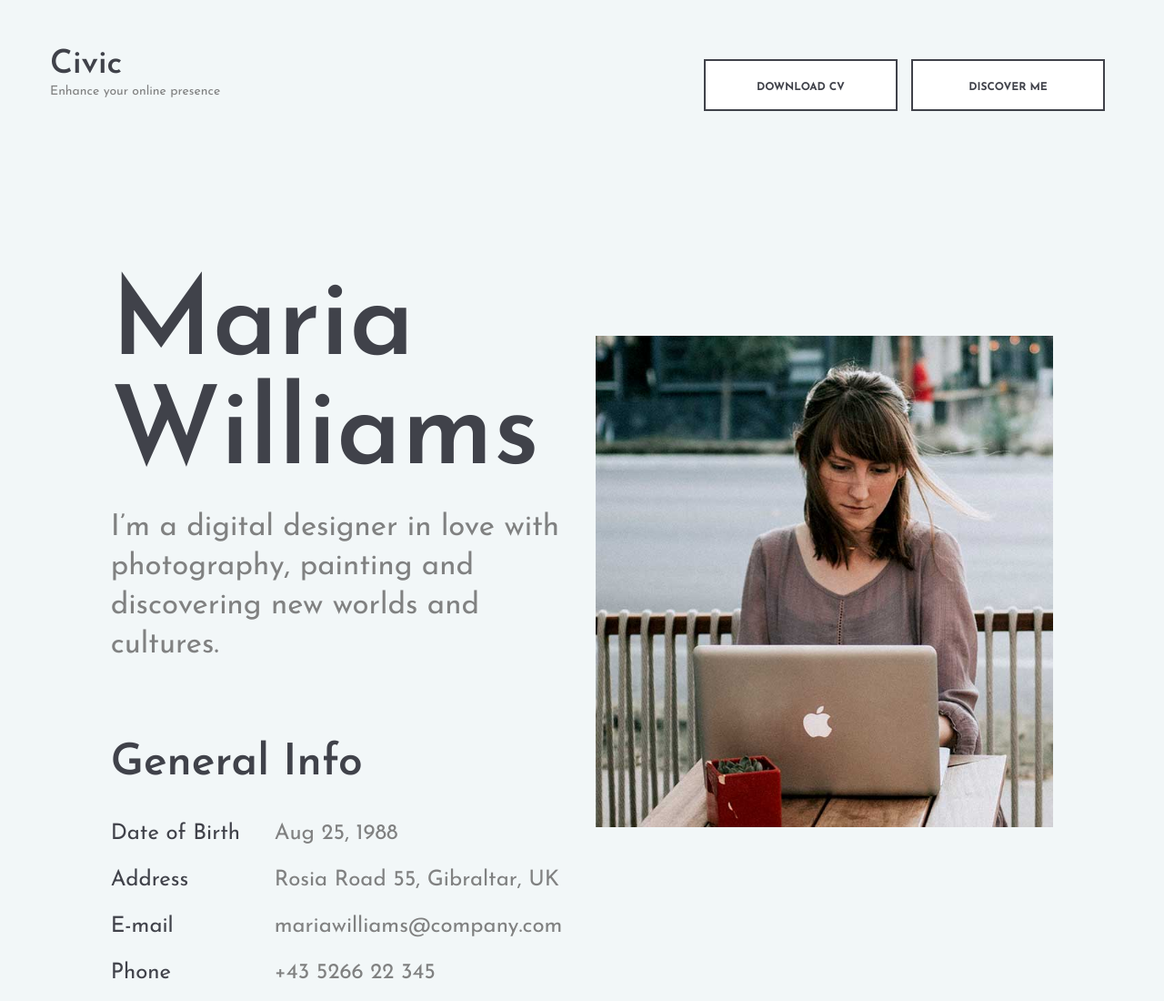
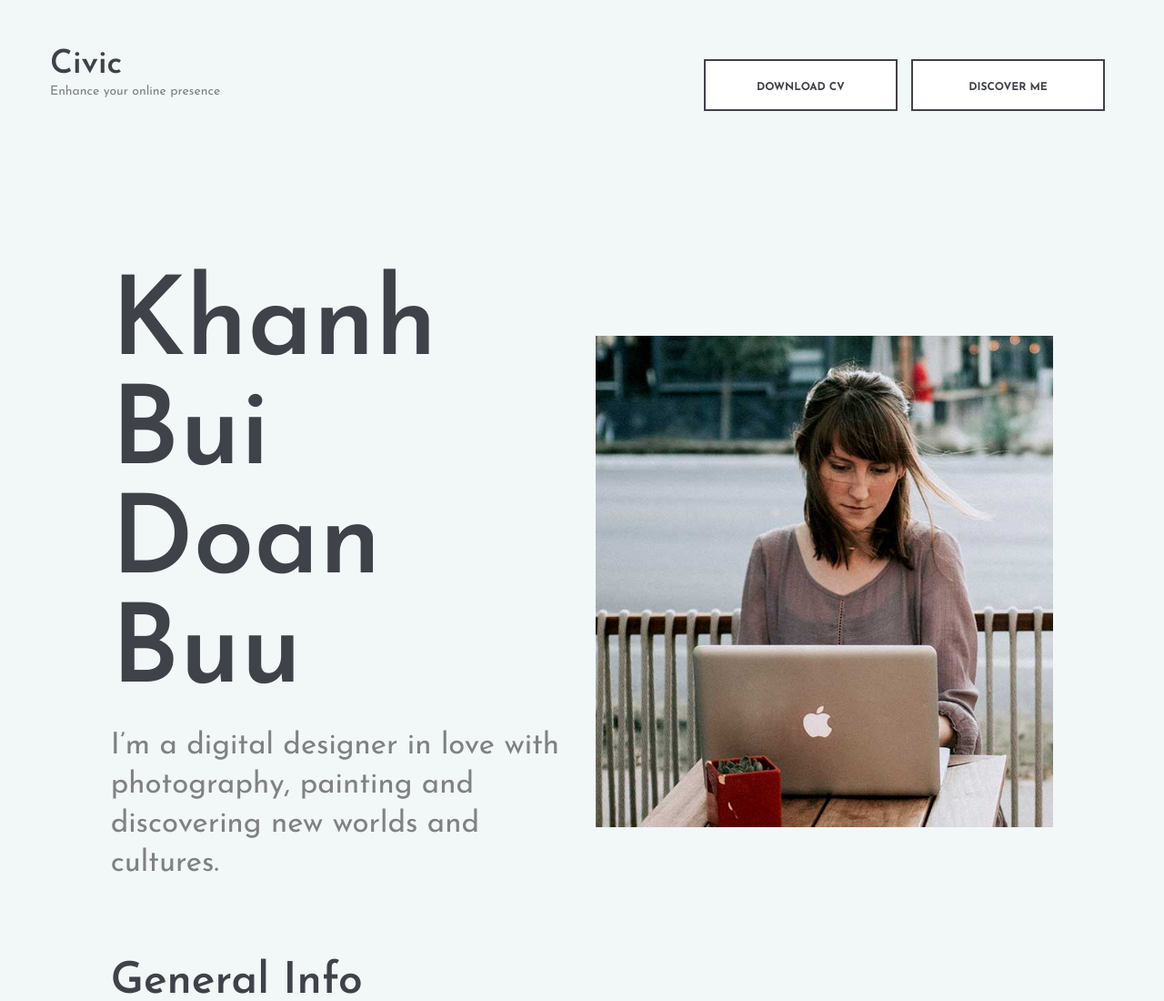
Before and after one commit to KhanhBui02/khanhbui.github.io, a plain HTML site: page index.html in a window 1280 px wide. Shown: the top 1100 px of the page at 91% size. Drawn offline with Linux system fonts and the light colour scheme.

Commit message:
chore: update cv

```diff
--- a/index.html
+++ b/index.html
@@ -1,7 +1,7 @@
 <!DOCTYPE html>
 <html lang="en">
 <head>
-	<title>Civic - CV Resume</title>
+	<title>CV Resume</title>
 	<meta charset="UTF-8">
 	<meta name="description" content="Civic - CV Resume">
 	<meta name="keywords" content="resume, civic, onepage, creative, html">
@@ -60,7 +60,7 @@
 					<div class="row">
 						<div class="col-lg-6">
 							<div class="hero-text">
-								<h2>Maria Williams</h2>
+								<h2>Khanh Bui Doan Buu</h2>
 								<p>I’m a digital designer in love with photography, painting and discovering new worlds and cultures.</p>
 							</div>
 							<div class="hero-info">
```
